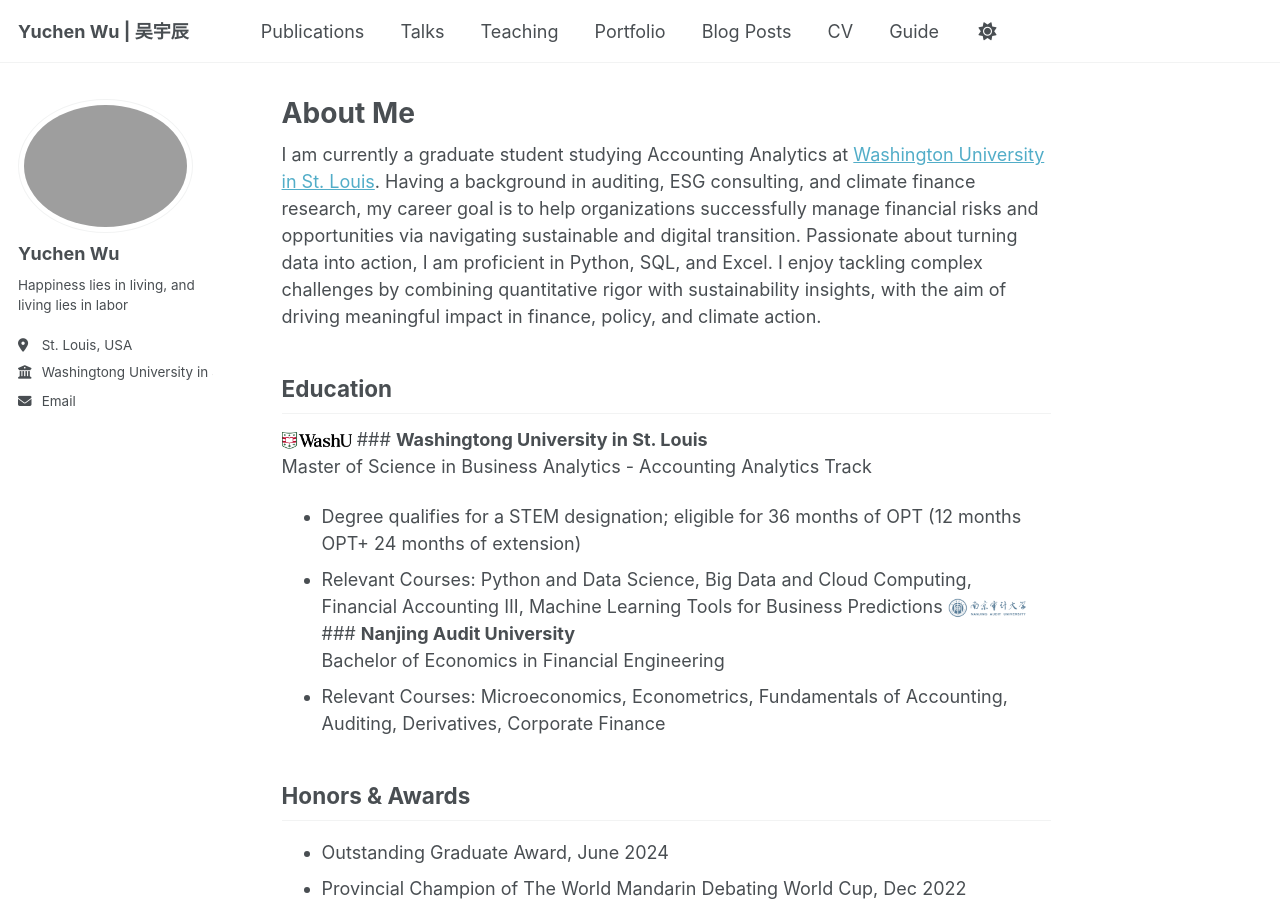
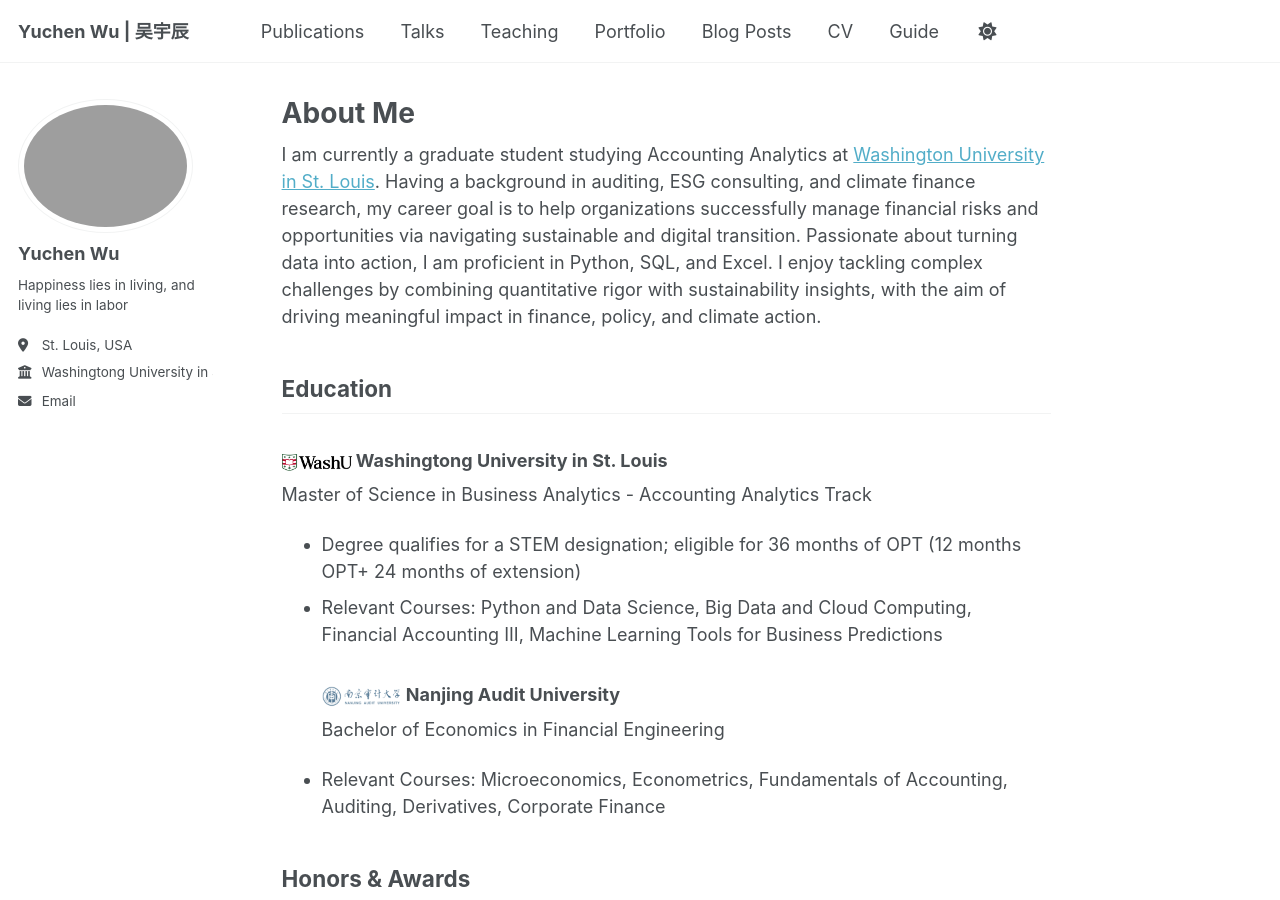
Before and after one commit to yuchen0709/yuchen0709.github.io, a Jekyll site: the page built from _pages/about.md, in a window 1280 px wide and 900 px high. Built offline with Jekyll 4.4.1, drawn with Linux system fonts in a browser that asks for light colours; a script that is not in the unit is left out.

Commit message:
Update about.md

```diff
--- a/_pages/about.md
+++ b/_pages/about.md
@@ -11,11 +11,11 @@ Passionate about turning data into action, I am proficient in Python, SQL, and E
 
 Education
 ------
-<img src="/images/WashU-RGB.jpg" width="70" alt="Logo"> ### **Washingtong University in St. Louis**
+### <img src="/images/WashU-RGB.jpg" width="70" alt="Logo">  **Washingtong University in St. Louis**
 Master of Science in Business Analytics - Accounting Analytics Track
 + Degree qualifies for a STEM designation; eligible for 36 months of OPT (12 months OPT+ 24 months of extension)
 + Relevant Courses: Python and Data Science, Big Data and Cloud Computing, Financial Accounting III, Machine Learning Tools for Business Predictions
-<img src="/images/NAU.png" width="80" alt="Logo"> ### **Nanjing Audit University**
+### <img src="/images/NAU.png" width="80" alt="Logo">  **Nanjing Audit University**
 Bachelor of Economics in Financial Engineering
 + Relevant Courses: Microeconomics, Econometrics, Fundamentals of Accounting, Auditing, Derivatives, Corporate Finance
 
```
